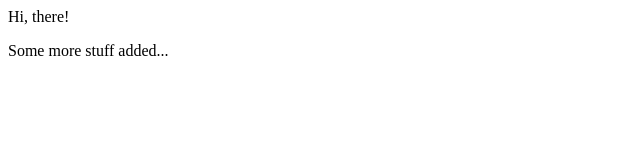
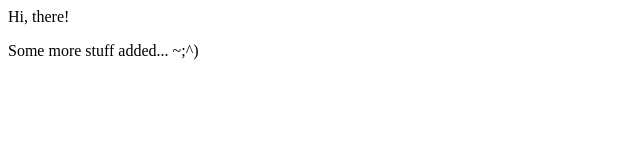
Before and after one commit to ci4ic4/second-hello, a plain HTML site: page index.html in a window 1280 px wide. Shown: the full height of the page, 0-640 px from the left. Drawn offline with Linux system fonts and the light colour scheme.

Commit message:
Add a smiley.

```diff
--- a/index.html
+++ b/index.html
@@ -9,7 +9,7 @@
 <body>
     <div name="ci4">
         Hi, there!
-        <p>Some more stuff added...</p>
+        <p>Some more stuff added... ~;^) </p>
     </div>
 </body>
 </html>
```
